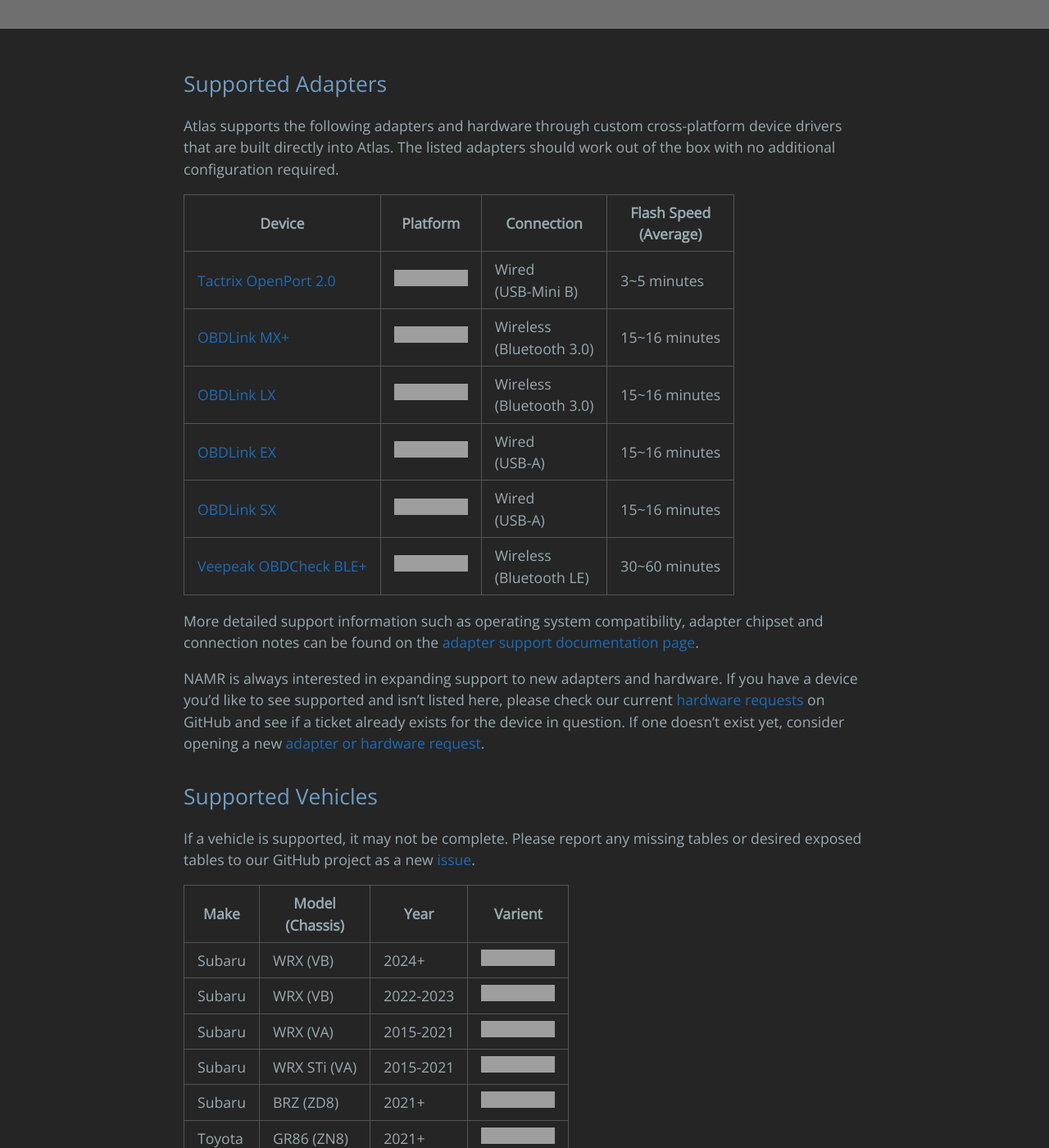
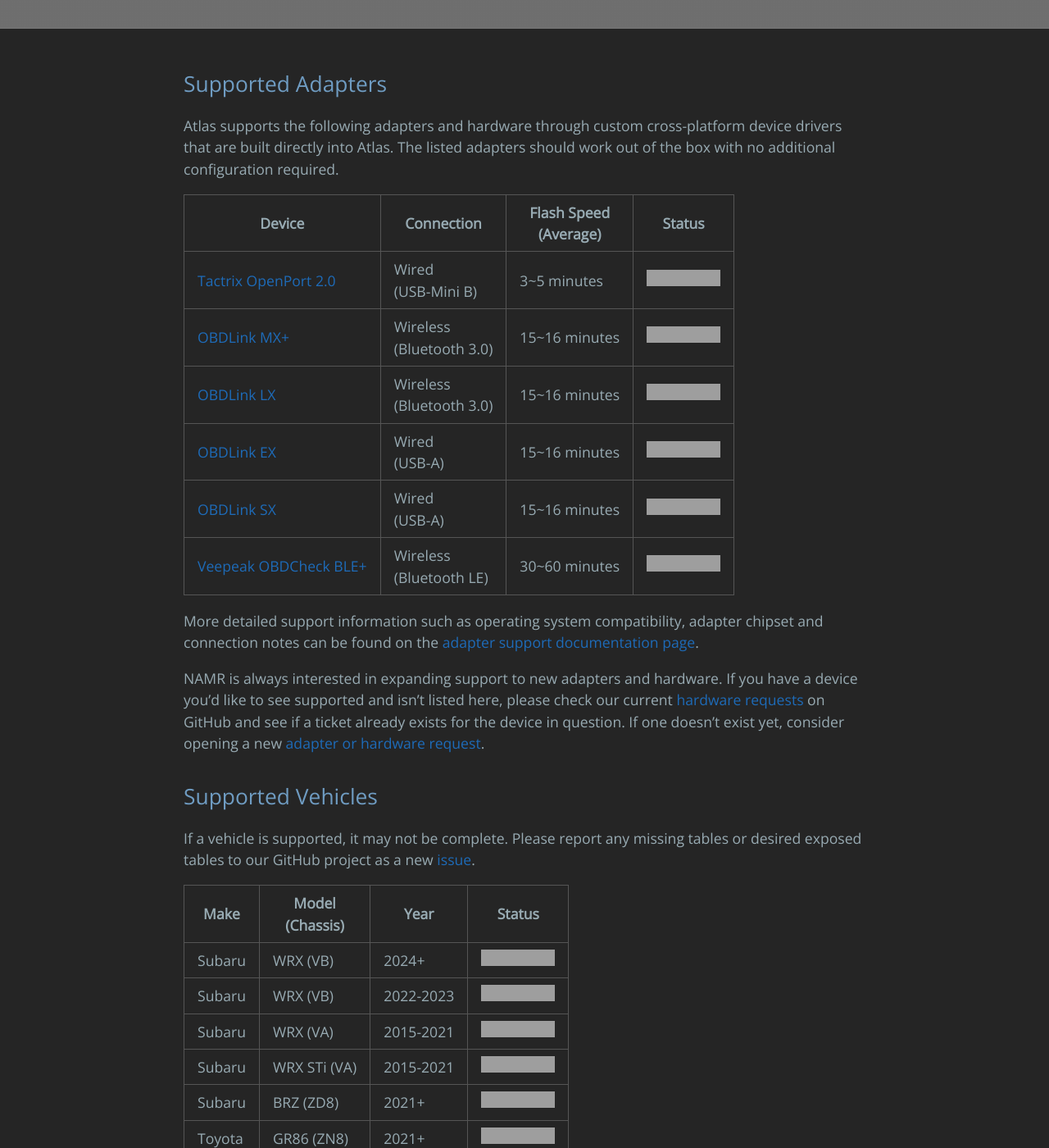
Before and after one commit to atlas-tuning/atlas-public, a Jekyll site: the page built from docs/support.md, in a window 1280 px wide and 1400 px high, scrolled down 391 px, cut to the strip 0-1400 px from the top of the window. Shown: the whole strip at 82% size. Built offline with Jekyll 4.4.1, drawn with Linux system fonts in a browser that asks for light colours; grey boxes are pictures that could not be loaded.

Commit message:
Support page beautification

```diff
--- a/docs/support.md
+++ b/docs/support.md
@@ -11,14 +11,14 @@
 
 Atlas supports the following adapters and hardware through custom cross-platform device drivers that are built directly into Atlas. The listed adapters should work out of the box with no additional configuration required.
 
-| Device               | Platform           | Connection | Flash Speed<br>(Average) |
-|----------------------|--------------------|------------|--------------------------|
-| [Tactrix OpenPort 2.0](https://www.tactrix.com/index.php?page=shop.product_details&flypage=flypage.tpl&product_id=17&category_id=6&option=com_virtuemart&Itemid=53&redirected=1&Itemid=53) | ![Supported](https://flat.badgen.net/badge/icon/Supported?label&color=green) | Wired<br>(USB-Mini B) | 3~5 minutes |
-| [OBDLink MX+](https://www.obdlink.com/products/obdlink-mxp/) | ![Supported](https://flat.badgen.net/badge/icon/Supported?label&color=green) | Wireless<br>(Bluetooth 3.0) | 15~16 minutes |
-| [OBDLink LX](https://www.obdlink.com/products/obdlink-lx/) | ![Supported](https://flat.badgen.net/badge/icon/Supported?label&color=green) | Wireless<br>(Bluetooth 3.0) | 15~16 minutes |
-| [OBDLink EX](https://www.obdlink.com/products/obdlink-ex/) | ![Supported](https://flat.badgen.net/badge/icon/Supported?label&color=green) | Wired<br>(USB-A) | 15~16 minutes |
-| [OBDLink SX](https://www.obdlink.com/products/obdlink-sx/) | ![Supported](https://flat.badgen.net/badge/icon/Supported?label&color=green) | Wired<br>(USB-A) | 15~16 minutes |
-| [Veepeak OBDCheck BLE+](https://www.amazon.com/dp/B076XVQMVS) | ![Supported](https://flat.badgen.net/badge/icon/Supported?label&color=green) | Wireless<br>(Bluetooth LE) | 30~60 minutes |
+| Device               | Connection | Flash Speed<br>(Average) | Status           |
+|----------------------|------------|--------------------------|------------------|
+| [Tactrix OpenPort 2.0](https://www.tactrix.com/index.php?page=shop.product_details&flypage=flypage.tpl&product_id=17&category_id=6&option=com_virtuemart&Itemid=53&redirected=1&Itemid=53) | Wired<br>(USB-Mini B) | 3~5 minutes | ![Supported](https://flat.badgen.net/badge/icon/Supported?label&color=green) |
+| [OBDLink MX+](https://www.obdlink.com/products/obdlink-mxp/) | Wireless<br>(Bluetooth 3.0) | 15~16 minutes | ![Supported](https://flat.badgen.net/badge/icon/Supported?label&color=green) |
+| [OBDLink LX](https://www.obdlink.com/products/obdlink-lx/) | Wireless<br>(Bluetooth 3.0) | 15~16 minutes | ![Supported](https://flat.badgen.net/badge/icon/Supported?label&color=green) |
+| [OBDLink EX](https://www.obdlink.com/products/obdlink-ex/) | Wired<br>(USB-A) | 15~16 minutes | ![Supported](https://flat.badgen.net/badge/icon/Supported?label&color=green) |
+| [OBDLink SX](https://www.obdlink.com/products/obdlink-sx/) | Wired<br>(USB-A) | 15~16 minutes | ![Supported](https://flat.badgen.net/badge/icon/Supported?label&color=green) |
+| [Veepeak OBDCheck BLE+](https://www.amazon.com/dp/B076XVQMVS) | Wireless<br>(Bluetooth LE) | 30~60 minutes | ![Supported](https://flat.badgen.net/badge/icon/Supported?label&color=green) |
 
 More detailed support information such as operating system compatibility, adapter chipset and connection notes can be found on the [adapter support documentation page]({{ site.links.atlasdocs }}/page/supported-adapters).
 
@@ -28,8 +28,8 @@
 
 If a vehicle is supported, it may not be complete. Please report any missing tables or desired exposed tables to our GitHub project as a new [issue](https://github.com/atlas-tuning/atlas-public/issue).
 
-| Make   | Model<br>(Chassis) | Year      | Varient |
-|--------|--------------------|-----------|---------|
+| Make   | Model<br>(Chassis) | Year      | Status |
+|--------|--------------------|-----------|--------|
 | Subaru | WRX (VB)     | 2024+      | ![In Progress](https://flat.badgen.net/badge/icon/In%20Progress?label&color=blue) |
 | Subaru | WRX (VB)     | 2022-2023      | ![Supported](https://flat.badgen.net/badge/icon/Supported?label&color=green) |
 | Subaru | WRX (VA)     | 2015-2021 | ![Supported](https://flat.badgen.net/badge/icon/Supported?label&color=green) |
```
